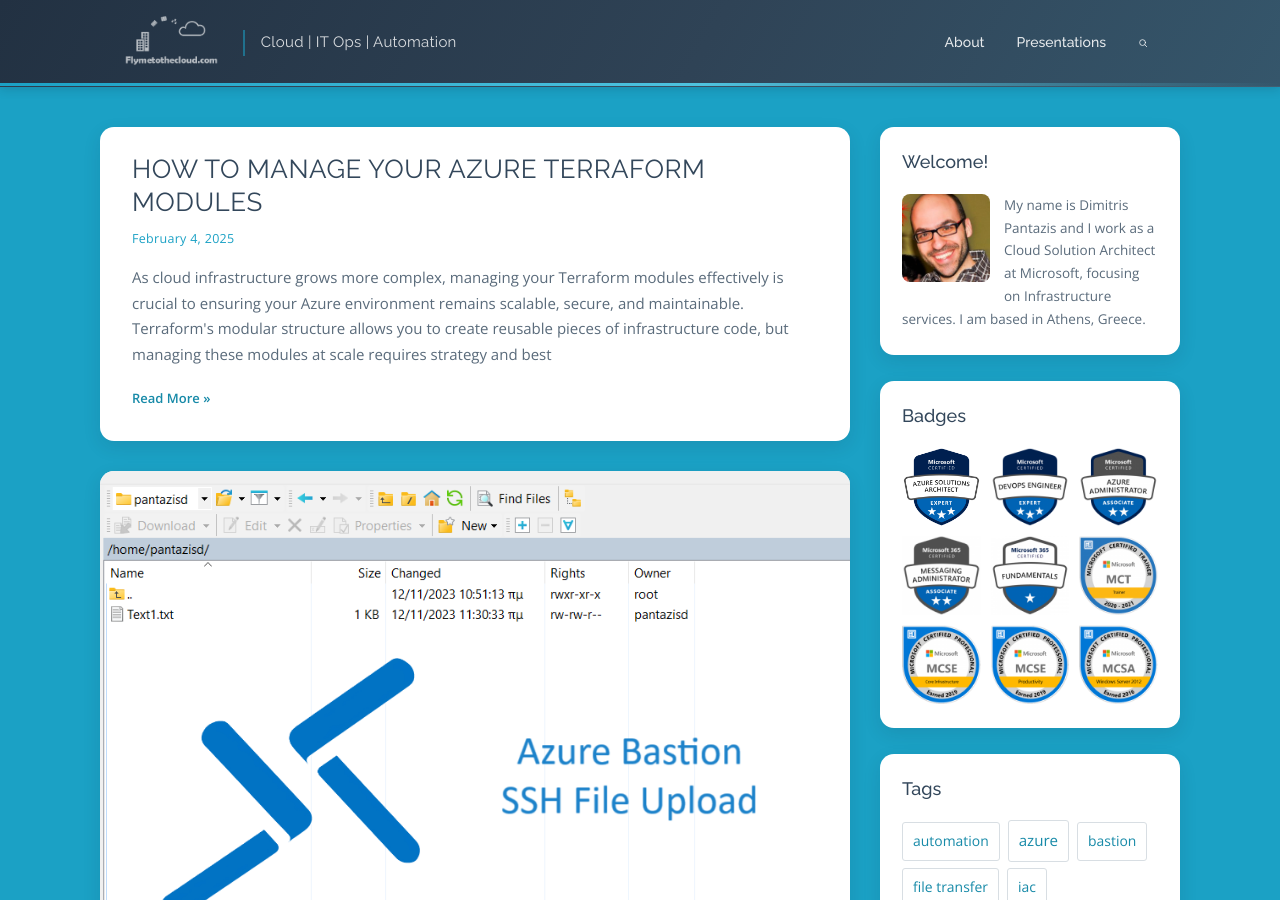
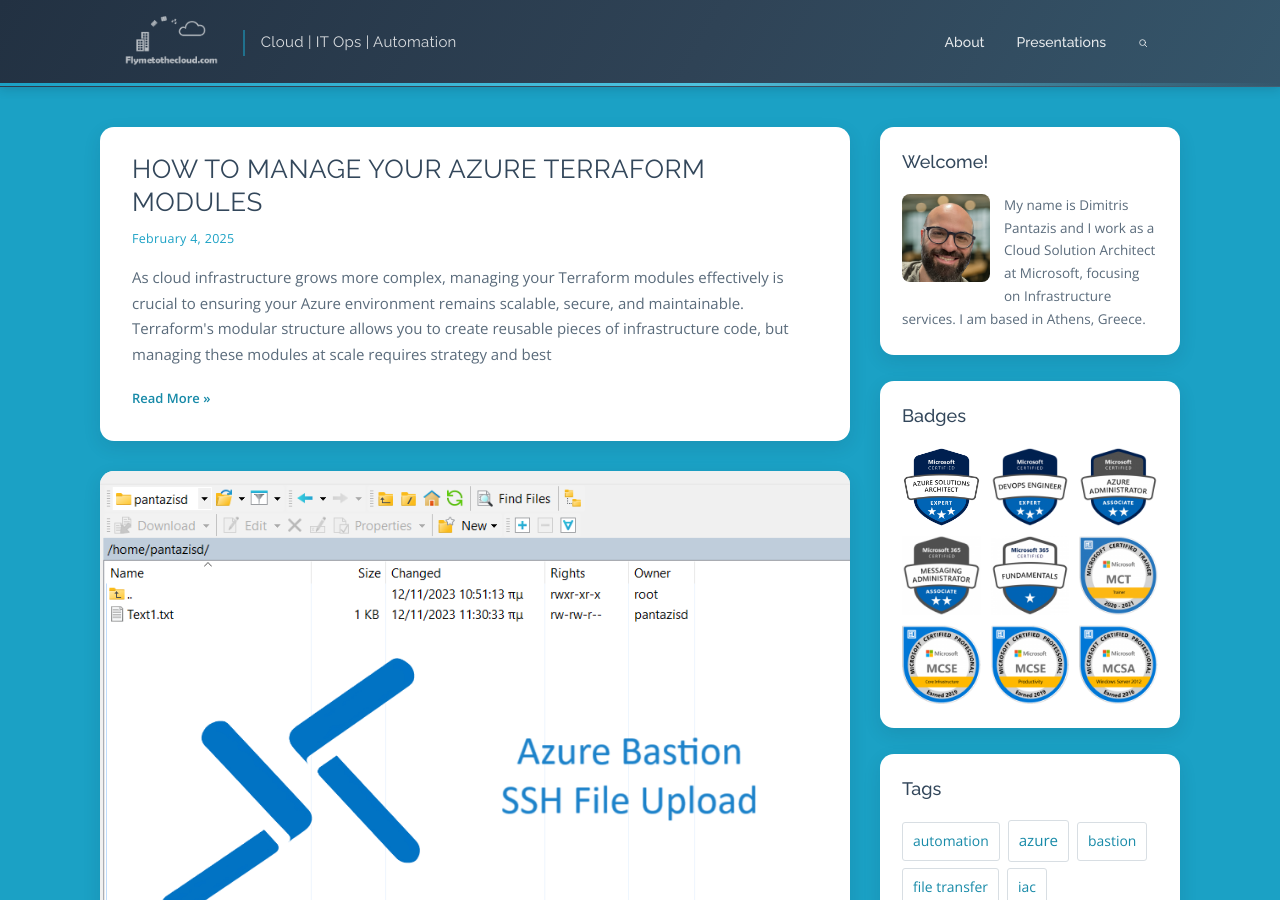
Before and after one commit to dpantaz/flymetothecloud, a Jekyll site: the page built from index.md, in a window 1280 px wide and 900 px high. Built offline with Jekyll 4.4.1, drawn with Linux system fonts in a browser that asks for light colours.

Commit message:
Update Welcome portrait with new author photo
- Add assets/img/author.png (center-cropped square, 480x480) from the provided image
- Point author.photo at the new portrait

Co-authored-by: Copilot App <223556219+Copilot@users.noreply.github.com>
Copilot-Session: 3dd01e10-cf7f-4105-8805-ccea87f7022f

```diff
--- a/_config.yml
+++ b/_config.yml
@@ -12,7 +12,7 @@ logo_dark: /wp-content/uploads/2020/07/Drawing1.png
 # --- Author / Welcome widget -------------------------------------------------
 author:
   name: Dimitris Pantazis
-  photo: /wp-content/uploads/2020/07/4e04b5mkxet5jnstifwa_400x400.png
+  photo: /assets/img/author.png
   bio: >-
     My name is Dimitris Pantazis and I work as a Cloud Solution Architect at
     Microsoft, focusing on Infrastructure services.
```
Also changed, not shown: assets/img/author.png (added).
